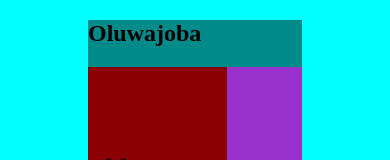
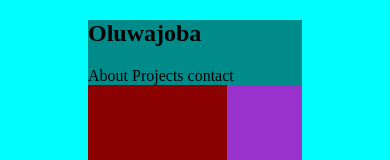
Before and after one commit to Jobsy/jPortfolio, a website: page index.html in a window 390 px wide. Shown: the top 160 px of the page. Drawn offline with Linux system fonts and the light colour scheme; a web font is replaced by a local one.

Commit message:
update hamburger container and content / index.html

```diff
--- a/index.html
+++ b/index.html
@@ -27,6 +27,11 @@
         <div id="container">
           <div class="menu-btn">
             <div class="menu-btn__burger"></div>
+          </div>
+          <div id="hLinks">
+            <a>About</a>
+            <a>Projects</a>
+            <a>contact</a>
           </div>
         </div>
       </nav>
```
